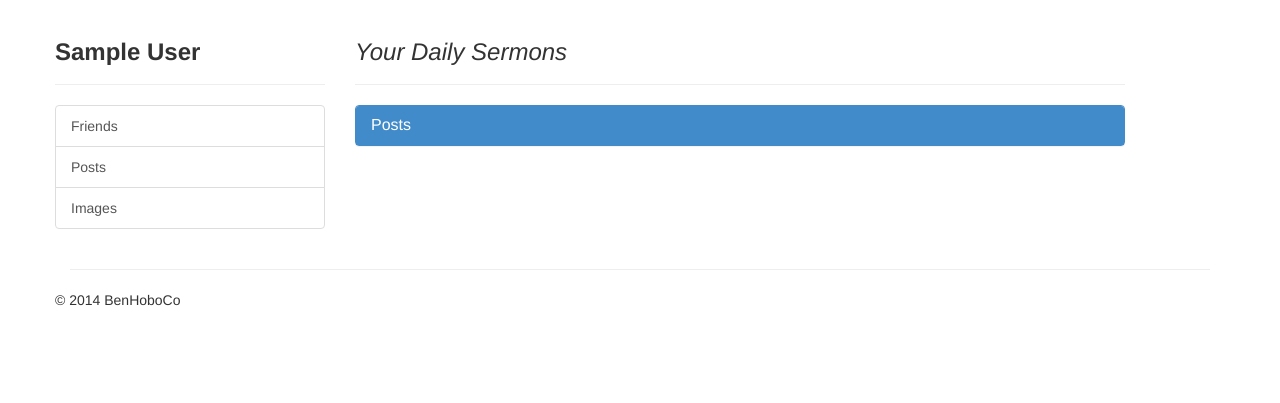
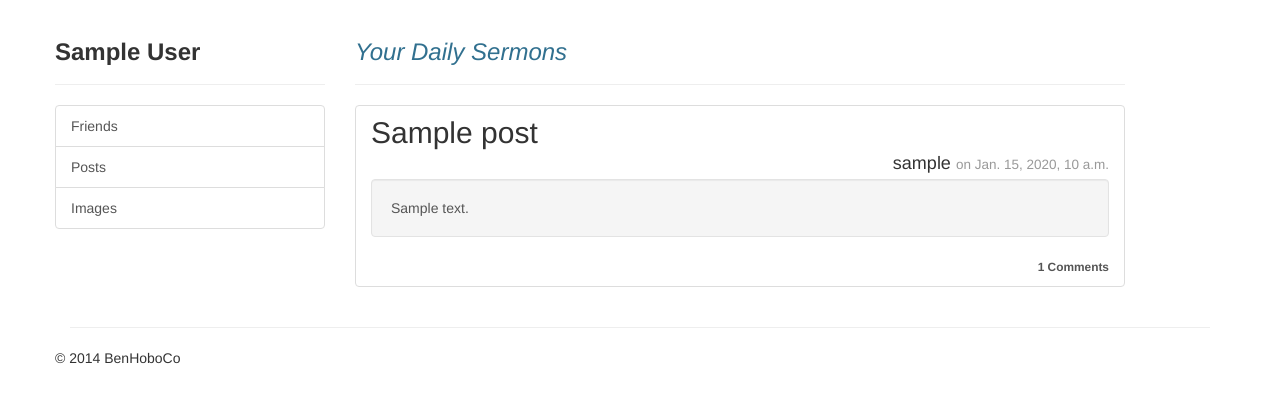
Before and after one commit to tpolasek/cmput410-project, a Django app: page / in a window 1280 px wide. Shown: the part 51-454 px from the top of the page. Run offline with Django 3.2, Linux system fonts and the light colour scheme; a user stored in the database is signed in; tables that the repository leaves empty hold one stand-in row (values such as "Sample post"); some libraries are stand-ins or nearby versions.

Commit message:
More lipstick and makeup

```diff
--- a/BenHoboCo/social/views.py
+++ b/BenHoboCo/social/views.py
@@ -17,7 +17,8 @@ def index( request ):
     context = RequestContext( request )
     if request.user.is_authenticated():
         a = Author.objects.get(user = request.user)
-        return render_to_response('social/personalhomePage.html',{'author': a}, context)
+        p = Post.objects.filter(visibility = "PUBLIC")
+        return render_to_response('social/personalhomePage.html',{'author': a, 'posts': p}, context)
     return render_to_response('social/index.html',{},context)
 
 def get_all_authors(request):
@@ -200,7 +201,7 @@ def create_post(request, author_name = None ):
         p = Post(author=a, visibility=access, content=c, title=post_title)
         p.save()
 
-        return HttpResponseRedirect("/authors/" + u.username )
+        return HttpResponseRedirect("/posts/")
 
     return render_to_response('social/createPost.html', context_dict, context)
 
@@ -277,13 +278,18 @@ def posts(request, post_id = None):
     user = request.user
     context_dict['user'] = user
 
+
     if post_id is not None:
         p = Post.objects.get(id = post_id )
         context_dict['user_post'] = p
         return render_to_response('social/post.html', context_dict, context)
     else:
-        p = Post.objects.filter(visibility="PUBLIC")
-        context_dict['user_posts'] = p
+        a = Author.objects.get(user = user)
+        p = Post.objects.filter(author=a)
+        if not p:
+            context_dict['user_posts'] = None
+        else:
+            context_dict['user_posts'] = p
 
     return render_to_response('social/posts.html', context_dict, context )
 
--- a/BenHoboCo/templates/social/personalhomePage.html
+++ b/BenHoboCo/templates/social/personalhomePage.html
@@ -14,30 +14,20 @@
 
 	<div class="col-md-8">
 		<div class="page-header">
-			<h3><em>Your Daily Sermons</em></h3>
+			<h3 class="text-info"><em>Your Daily Sermons</em></h3>
 		</div>
 
-		<div class="panel panel-primary">
-			<div class="panel-heading">
-				<h2 class="panel-title">Posts</h2>
-			</div>
-
-			<ul class="list-group">
-				{% for post in user_posts %}
-				<li class="list-group-item">
-					<div class="text-right">
-						{% if post.author.user.username == user.username %}
-						<form action="/posts/{{ post.id }}/delete/" method="post">
-							{% csrf_token %}
-							<a href="javascript:;" onclick="parentNode.submit();"><span class="glyphicon glyphicon-remove"></span></a>
-						</form>
-						{% endif %}
-					</div>
-					<h4 class="list-group-item-heading"> {{ post.author.user.username }} : {{ post.time_stamp }} </h4>
-					<p class="list-group-item-text">{{ post.content | safe }}</p>
-				</li>
-				{% endfor %}
-			</ul>
+		<div class="list-group">
+			{% for post in posts %}
+			<a href="/posts/{{post.id}}" class="list-group-item">
+				<h2 class="list-group-item-heading">{{post.title}}</h2>
+				<h4 class="list-group-item-heading text-right">{{post.author.user.username}} <small>on {{post.pubDate}}</small></h4>
+				<div class="well">
+					<p class="list-group-item-text">{{post.content | safe}}</p>
+				</div>
+				<p class="list-group-item-text text-right"><small><strong>{{post.comment_set.all|length}} Comments</strong></small></p>
+			</a>
+			{% endfor %}
 		</div>
 	</div>
 </div>
--- a/BenHoboCo/templates/social/posts.html
+++ b/BenHoboCo/templates/social/posts.html
@@ -15,6 +15,9 @@
 			<h2> Posts </h2>
 		</div>
 		<div class="list-group">
+			{% if user_posts == None %}
+				<p> You have no posts! </p>
+			{% else %}
 				{% for post in user_posts %}
 					<a href="/posts/{{post.id}}" class="list-group-item">
 						<h4 class="list-group-item-heading">{{post.title}}  <small>{{post.pubDate}}</small></h4>
@@ -24,6 +27,7 @@
 						<p class="list-group-item-text text-right"><small><strong>{{post.comment_set.all|length}} Comments</strong></small></p>
 					</a>
 				{% endfor %}
+			{% endif %}
 		</div>
 	</div>
 </div>
--- a/BenHoboCo/templates/social/profile.html
+++ b/BenHoboCo/templates/social/profile.html
@@ -85,7 +85,7 @@
 			</div>
 
 			<ul class="list-group">
-				{% for post in user_posts %}
+				{% for post in posts %}
 				<li class="list-group-item">
 					<div class="text-right">
 						{% if post.author.user.username == user.username %}
```
Lines whose indentation alone changed are shown as unchanged.
